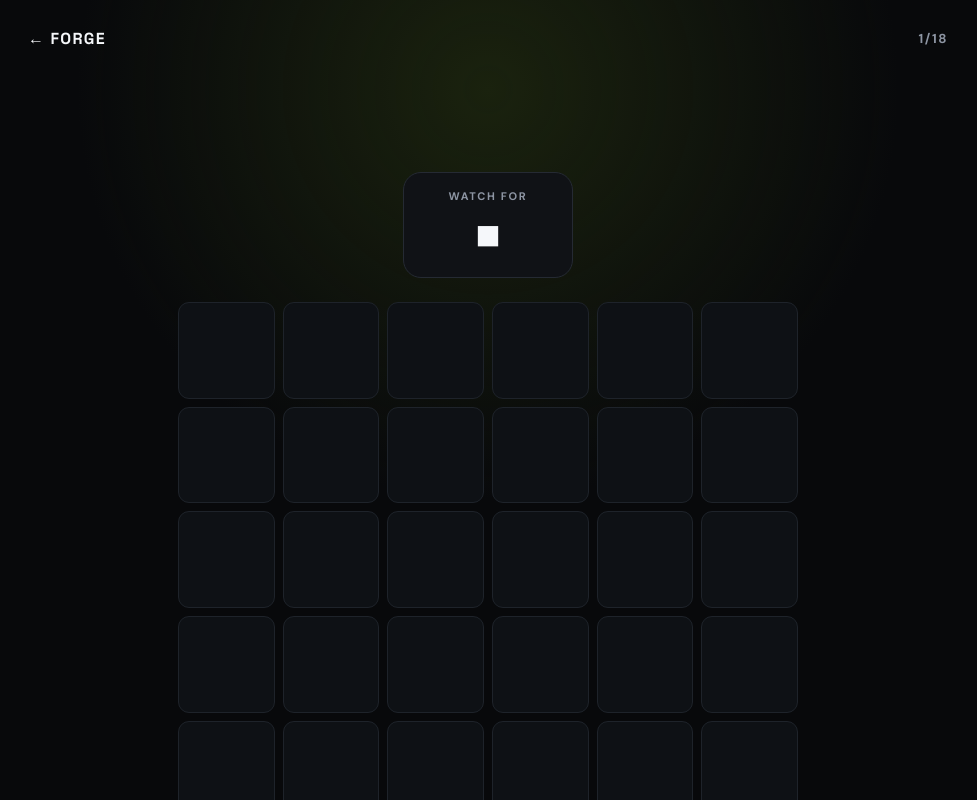
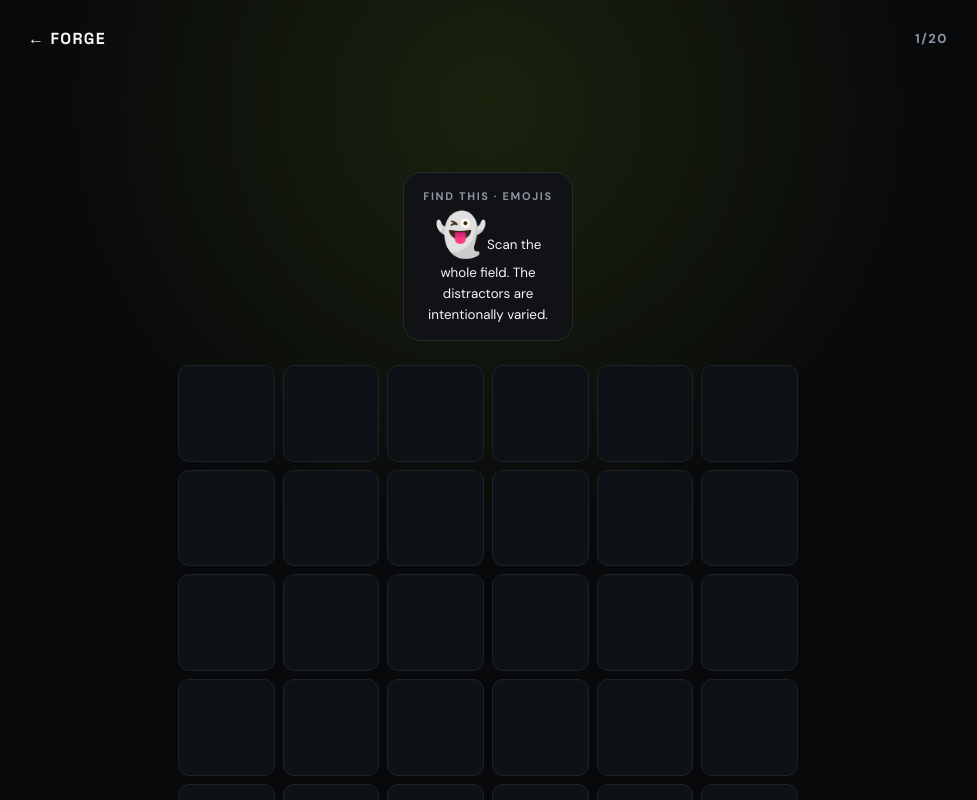
Before and after one commit to Nar-Lod/FORGE, a Next.js app: page /challenges/focus in a window 1280 px wide. Both pictures are taken after a click on the button "Begin Focus". Shown: the top 800 px of the page, without its empty margins (152-1129 px from the left). Built offline with nearby package versions, Linux system fonts and the light colour scheme.

Commit message:
Rotate varied visual families in Focus

```diff
--- a/app/challenges/focus/page.tsx
+++ b/app/challenges/focus/page.tsx
@@ -1,97 +1,22 @@
 "use client";
-
 import { useCallback, useEffect, useMemo, useState } from "react";
 import Link from "next/link";
-
-const ROUNDS = 18;
-const SHAPES = ["●", "▲", "◆", "■", "✦", "⬟", "✚", "⬢"];
-const GRID_SIZE = 30;
-
-export default function FocusChallenge() {
-  const [round, setRound] = useState(0);
-  const [target, setTarget] = useState("●");
-  const [targetCell, setTargetCell] = useState(-1);
-  const [visible, setVisible] = useState(false);
-  const [started, setStarted] = useState(false);
-  const [finished, setFinished] = useState(false);
-  const [hits, setHits] = useState(0);
-  const [mistakes, setMistakes] = useState(0);
-  const [streak, setStreak] = useState(0);
-  const [bestStreak, setBestStreak] = useState(0);
-  const [reactionTotal, setReactionTotal] = useState(0);
-  const [shownAt, setShownAt] = useState(0);
-
-  const difficulty = Math.min(1, round / (ROUNDS - 1));
-  const visibleMs = Math.round(900 - difficulty * 430);
-  const score = useMemo(() => {
-    if (!finished) return 0;
-    const accuracy = hits / Math.max(1, hits + mistakes);
-    const averageReaction = reactionTotal / Math.max(1, hits);
-    const speed = Math.max(0, 1 - averageReaction / 1300);
-    const streakBonus = Math.min(10, bestStreak * 0.8);
-    return Math.round(Math.min(100, accuracy * 65 + speed * 25 + streakBonus));
-  }, [finished, hits, mistakes, reactionTotal, bestStreak]);
-
-  const createRound = useCallback(() => {
-    const nextTarget = SHAPES[Math.floor(Math.random() * SHAPES.length)];
-    const nextCell = Math.floor(Math.random() * GRID_SIZE);
-    setTarget(nextTarget);
-    setTargetCell(nextCell);
-    setVisible(true);
-    setShownAt(performance.now());
-    window.setTimeout(() => setVisible(false), visibleMs);
-  }, [visibleMs]);
-
-  const start = () => {
-    setStarted(true); setFinished(false); setRound(0); setHits(0); setMistakes(0);
-    setStreak(0); setBestStreak(0); setReactionTotal(0);
-    window.setTimeout(createRound, 300);
-  };
-
-  const choose = (index: number) => {
-    if (!started || finished || !visible) return;
-    const reaction = performance.now() - shownAt;
-    if (index === targetCell) {
-      const nextStreak = streak + 1;
-      setHits((value) => value + 1); setStreak(nextStreak);
-      setBestStreak((value) => Math.max(value, nextStreak));
-      setReactionTotal((value) => value + reaction);
-    } else {
-      setMistakes((value) => value + 1); setStreak(0);
-    }
-    setVisible(false);
-    if (round >= ROUNDS - 1) setFinished(true);
-    else {
-      setRound((value) => value + 1);
-      window.setTimeout(createRound, 180 + Math.random() * 280);
-    }
-  };
-
-  useEffect(() => {
-    if (!started || finished) return;
-    const onKey = (event: KeyboardEvent) => {
-      const index = Number(event.key) - 1;
-      if (index >= 0 && index < GRID_SIZE) choose(index);
-    };
-    window.addEventListener("keydown", onKey);
-    return () => window.removeEventListener("keydown", onKey);
-  });
-
-  useEffect(() => {
-    if (!finished) return;
-    const previous = JSON.parse(window.localStorage.getItem("forge.metrics") || "[[\"Focus\",0],[\"Control\",0],[\"Patience\",0],[\"Persistence\",0],[\"Consistency\",0]]") as [string, number][];
-    const next = previous.map(([name, value]) => name === "Focus" ? [name, Math.max(value, score)] as [string, number] : [name, value] as [string, number]);
-    window.localStorage.setItem("forge.metrics", JSON.stringify(next));
-    window.localStorage.setItem("forge.lastFocus", String(score));
-    window.localStorage.setItem("forge.sessions", String(Number(window.localStorage.getItem("forge.sessions") || 0) + 1));
-  }, [finished, score]);
-
-  return (
-    <main className="game-shell">
-      <div className="game-topbar"><Link href="/" className="game-back">← FORGE</Link><div className="game-progress">{started && !finished ? `${round + 1}/${ROUNDS}` : "FOCUS"}</div></div>
-      {!started && !finished && <section className="game-intro"><div className="eyebrow">FOCUS · 60–90 SEC</div><h1>Catch it before it disappears.</h1><p>A shape will flash somewhere in the field. Find its exact position and tap it while it is visible. Every round moves, changes and gets faster.</p><div className="rule-pills"><span>Accuracy first</span><span>18 rounds</span><span>Gets faster</span></div><button className="btn btn-primary" onClick={start}>Begin Focus</button></section>}
-      {started && !finished && <section className="game-stage"><div className="target-card"><span>WATCH FOR</span><strong>{target}</strong></div><div className={`focus-grid ${visible ? "target-visible" : "target-hidden"}`}>{Array.from({ length: GRID_SIZE }, (_, index) => <button key={`${round}-${index}`} className={`focus-cell ${visible && index === targetCell ? "focus-target" : ""}`} onClick={() => choose(index)} aria-label={visible && index === targetCell ? "target" : "field position"}>{visible && index === targetCell ? target : ""}</button>)}</div><div className="live-stats"><span>STREAK <b>{streak}</b></span><span>HITS <b>{hits}</b></span><span>MISS <b>{mistakes}</b></span></div><p className="game-hint">The target disappears quickly. Don't guess — find it.</p></section>}
-      {finished && <section className="result-card"><div className="eyebrow">CHALLENGE COMPLETE</div><div className="result-score">{score}</div><div className="result-label">FOCUS SCORE</div><div className="result-stats"><div><strong>{hits}</strong><span>correct</span></div><div><strong>{mistakes}</strong><span>misses</span></div><div><strong>{bestStreak}</strong><span>best streak</span></div></div><p>{score >= 80 ? "Strong recovery and attention. Now try to beat your own score without extending the session." : "You can recover. Change your strategy, slow down when needed, and try one more deliberate attempt."}</p><div className="cta-row"><button className="btn btn-primary" onClick={start}>Try a harder round</button><Link href="/" className="btn btn-secondary">I'm done</Link></div></section>}
-    </main>
-  );
+import { FOCUS_LIBRARIES, FOCUS_MODES, type FocusItem } from "../../../lib/focus-library";
+const ROUNDS=20, GRID_SIZE=36;
+function pick<T>(a:T[]){return a[Math.floor(Math.random()*a.length)];}
+function makePalette(mode:string,target:FocusItem){const pool=FOCUS_LIBRARIES[mode].filter(x=>x.id!==target.id);const out=[target];while(out.length<Math.min(8,pool.length+1)){const x=pick(pool);if(!out.some(y=>y.id===x.id))out.push(x);}return out.sort(()=>Math.random()-.5);}
+export default function FocusChallenge(){
+ const [round,setRound]=useState(0),[mode,setMode]=useState("shapes"),[target,setTarget]=useState<FocusItem>(FOCUS_LIBRARIES.shapes[0]),[targetCell,setTargetCell]=useState(-1),[visible,setVisible]=useState(false),[started,setStarted]=useState(false),[finished,setFinished]=useState(false),[hits,setHits]=useState(0),[mistakes,setMistakes]=useState(0),[streak,setStreak]=useState(0),[bestStreak,setBestStreak]=useState(0),[reactionTotal,setReactionTotal]=useState(0),[shownAt,setShownAt]=useState(0),[palette,setPalette]=useState<FocusItem[]>([]);
+ const difficulty=Math.min(1,round/(ROUNDS-1)); const visibleMs=Math.round(1050-difficulty*620);
+ const score=useMemo(()=>{if(!finished)return 0;const accuracy=hits/Math.max(1,hits+mistakes),avg=reactionTotal/Math.max(1,hits),speed=Math.max(0,1-avg/1500),streakBonus=Math.min(10,bestStreak*.8);return Math.round(Math.min(100,accuracy*65+speed*25+streakBonus));},[finished,hits,mistakes,reactionTotal,bestStreak]);
+ const createRound=useCallback(()=>{const nextMode=pick(FOCUS_MODES);const nextTarget=pick(FOCUS_LIBRARIES[nextMode]);setMode(nextMode);setTarget(nextTarget);setPalette(makePalette(nextMode,nextTarget));setTargetCell(Math.floor(Math.random()*GRID_SIZE));setVisible(true);setShownAt(performance.now());window.setTimeout(()=>setVisible(false),visibleMs);},[visibleMs]);
+ const start=()=>{setStarted(true);setFinished(false);setRound(0);setHits(0);setMistakes(0);setStreak(0);setBestStreak(0);setReactionTotal(0);window.setTimeout(createRound,350);};
+ const choose=(index:number)=>{if(!started||finished||!visible)return;const reaction=performance.now()-shownAt;if(index===targetCell){const ns=streak+1;setHits(v=>v+1);setStreak(ns);setBestStreak(v=>Math.max(v,ns));setReactionTotal(v=>v+reaction);}else{setMistakes(v=>v+1);setStreak(0);}setVisible(false);if(round>=ROUNDS-1)setFinished(true);else{setRound(v=>v+1);window.setTimeout(createRound,220+Math.random()*520);}};
+ useEffect(()=>{if(!started||finished)return;const onKey=(e:KeyboardEvent)=>{const n=Number(e.key)-1;if(n>=0&&n<GRID_SIZE)choose(n)};window.addEventListener("keydown",onKey);return()=>window.removeEventListener("keydown",onKey);});
+ useEffect(()=>{if(!finished)return;const previous=JSON.parse(window.localStorage.getItem("forge.metrics")||"[[\"Focus\",0],[\"Control\",0],[\"Patience\",0],[\"Persistence\",0],[\"Consistency\",0]]") as [string,number][];const next=previous.map(([n,v])=>n==="Focus"?[n,Math.max(v,score)]:[n,v]);window.localStorage.setItem("forge.metrics",JSON.stringify(next));window.localStorage.setItem("forge.lastFocus",String(score));window.localStorage.setItem("forge.sessions",String(Number(window.localStorage.getItem("forge.sessions")||0)+1));},[finished,score]);
+ return <main className="game-shell"><div className="game-topbar"><Link href="/" className="game-back">← FORGE</Link><div className="game-progress">{started&&!finished ? (round+1)+"/"+ROUNDS : "FOCUS"}</div></div>
+ {!started&&!finished&&<section className="game-intro"><div className="eyebrow">FOCUS · VISUAL SEARCH</div><h1>Find it before it vanishes.</h1><p>The library changes every round. Shapes, emojis, animals, food, vehicles and flags can all appear. Learn the visual rule quickly, then act before the target disappears.</p><div className="rule-pills"><span>6 visual families</span><span>36 positions</span><span>Gets faster</span></div><button className="btn btn-primary" onClick={start}>Begin Focus</button></section>}
+ {started&&!finished&&<section className="game-stage"><div className="target-card"><span>FIND THIS · {mode.toUpperCase()}</span><strong>{target.glyph}</strong><small>Scan the whole field. The distractors are intentionally varied.</small></div><div className="focus-grid">{Array.from({length:GRID_SIZE},(_,i)=><button key={round+"-"+i} className={"focus-cell "+(visible&&i===targetCell?"focus-target":"")} onClick={()=>choose(i)} aria-label={visible&&i===targetCell?target.label:"field position"}>{visible&&i===targetCell?target.glyph:""}</button>)}</div><div className="live-stats"><span>STREAK <b>{streak}</b></span><span>HITS <b>{hits}</b></span><span>MISS <b>{mistakes}</b></span><span>MODE <b>{mode}</b></span></div><p className="game-hint">Do not memorize the layout. Every round can change the entire visual language.</p></section>}
+ {finished&&<section className="result-card"><div className="eyebrow">CHALLENGE COMPLETE</div><div className="result-score">{score}</div><div className="result-label">FOCUS SCORE</div><div className="result-stats"><div><strong>{hits}</strong><span>correct</span></div><div><strong>{mistakes}</strong><span>misses</span></div><div><strong>{bestStreak}</strong><span>best streak</span></div></div><p>{score>=80?"Strong visual control. Try again if you want to recover or beat your best — not to extend the session.":"You can recover. Change your search strategy, then make one deliberate attempt."}</p><div className="cta-row"><button className="btn btn-primary" onClick={start}>Play another mix</button><Link href="/" className="btn btn-secondary">I am done</Link></div></section>}
+ </main>;
 }
```
